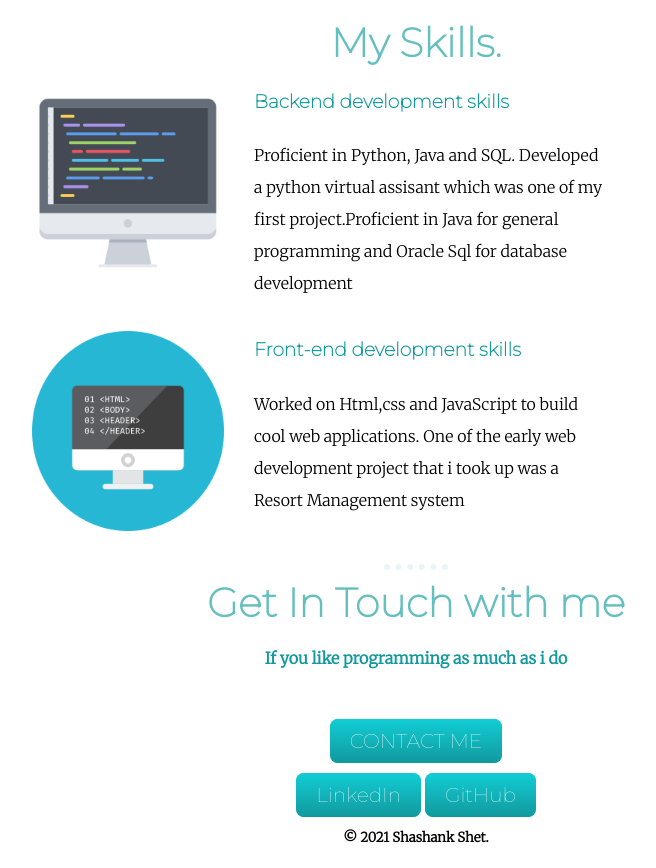
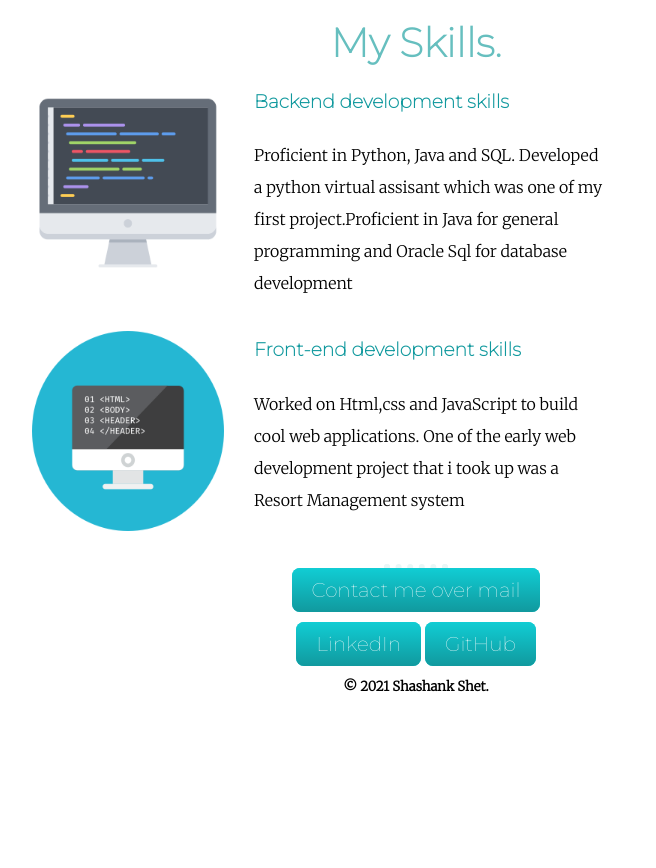
Before and after one commit to shashankshet/Portfolio, a plain HTML site: page index.html in a window 1280 px wide. Shown: the part 1150-2018 px from the top of the page, without its empty margins (224-880 px from the left). After the commit the page ends 1867 px from the top, so only its background shows below. Drawn offline with Linux system fonts and the light colour scheme.

Commit message:
Update index.html

```diff
--- a/index.html
+++ b/index.html
@@ -50,10 +50,10 @@
       <hr>
 
       <div class="contact-me">
-        <h2>Get In Touch with me</h2>
-        <h4>If you like programming as much as i do</h4>
+<!--         <h2>Get In Touch with me</h2>
+        <h4>If you like programming as much as i do</h4> -->
         <p></p>
-        <a class="btn" href="mailto:shashankshetk@gmail.com">CONTACT ME</a>
+        <a class="btn" href="mailto:shashankshetk@gmail.com">Contact me over mail</a>
       </div>
 
 
```
